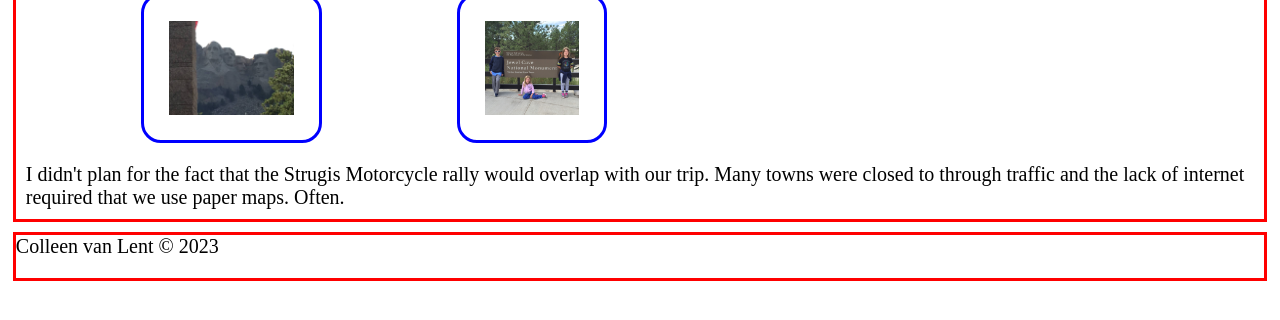
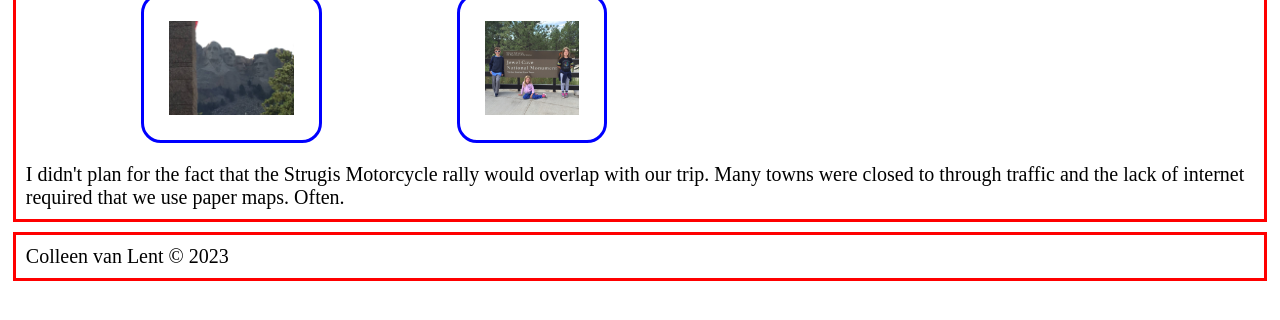
Before and after one commit to zoezhenggg/hw1-2023, a plain HTML site: page family.html in a window 1280 px wide. Shown: the part 436-756 px from the top of the page. Drawn offline with Linux system fonts and the light colour scheme.

Commit message:
Add files via upload

```diff
--- a/family.html
+++ b/family.html
@@ -39,7 +39,8 @@
 			closed to through traffic and the lack of internet required that we use paper maps. Often.</p>
 	</main>
 
-	<footer <p>Colleen van Lent &copy; 2023</p>
+	<footer>
+		<p>Colleen van Lent &copy; 2023</p>
 	</footer>
 </body>
 
```
